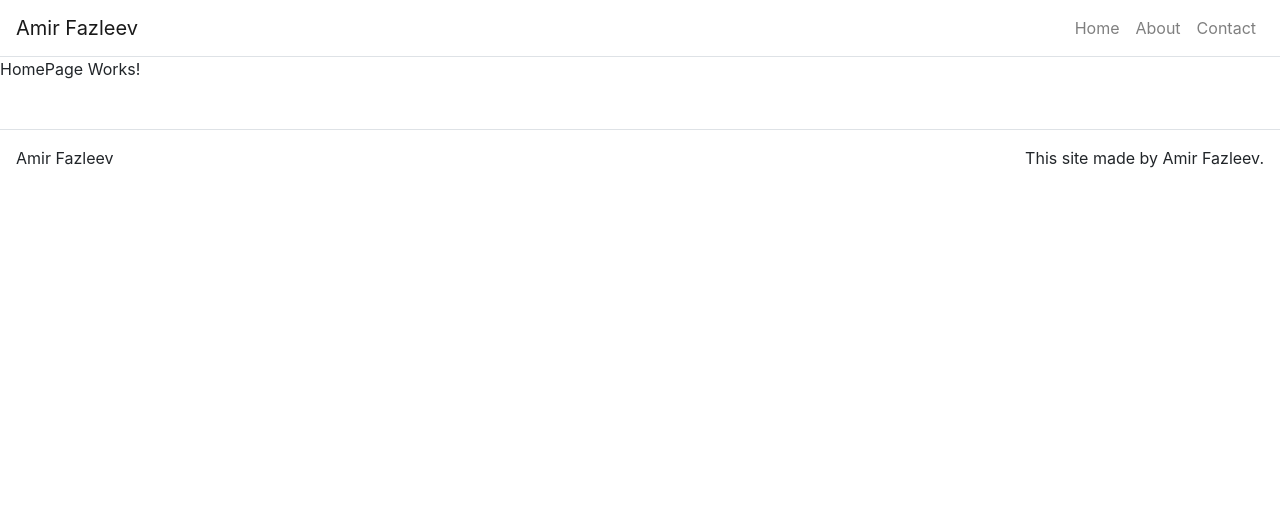
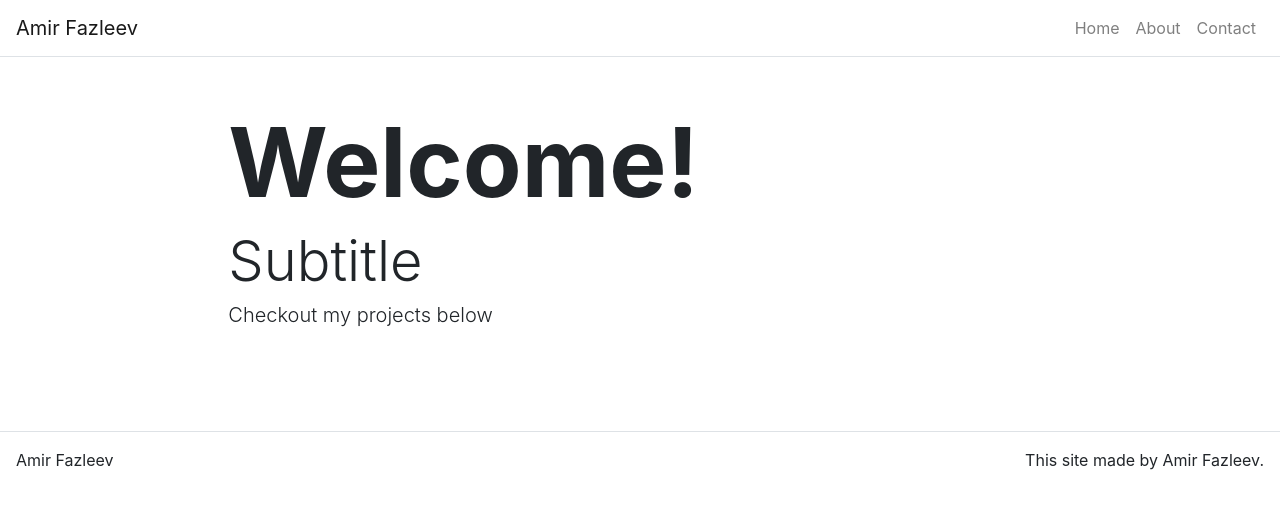
Before and after one commit to Doaxan/amirfazleev_ru, a React (Create React App) app: page / in a window 1280 px wide. Shown: the top 508 px of the page. Built offline with nearby package versions, Linux system fonts and the light colour scheme.

Commit message:
Add Hero component

```diff
--- /dev/null
+++ b/src/components/Hero.js
@@ -0,0 +1,20 @@
+import React from 'react'
+import {Jumbotron, Container, Row, Col} from 'react-bootstrap'
+
+function Hero(props) {
+  return (
+    <Jumbotron className="bg-transparent jumbotron-fluid p-0">
+      <Container fluid={true}>
+        <Row className="justify-content-center py-5">
+          <Col md={8} sm={12}>
+            <h1 className="display-1 font-weight-bolder">{props.title}</h1>
+            <h3 className="display-4 font-weight-light">{props.subTitle}</h3>
+            <h3 className="lead font-weight-light">{props.text}</h3>
+          </Col>
+        </Row>
+      </Container>
+    </Jumbotron>
+  )
+}
+
+export default Hero
--- a/src/pages/HomePage.js
+++ b/src/pages/HomePage.js
@@ -1,8 +1,9 @@
 import React from 'react'
+import Hero from '../components/Hero'
 
 function HomePage(props) {
   return (
-    <p>HomePage Works!</p>
+    <Hero title={props.title} subTitle={props.subTitle} text={props.text}/>
   )
 }
 
```
